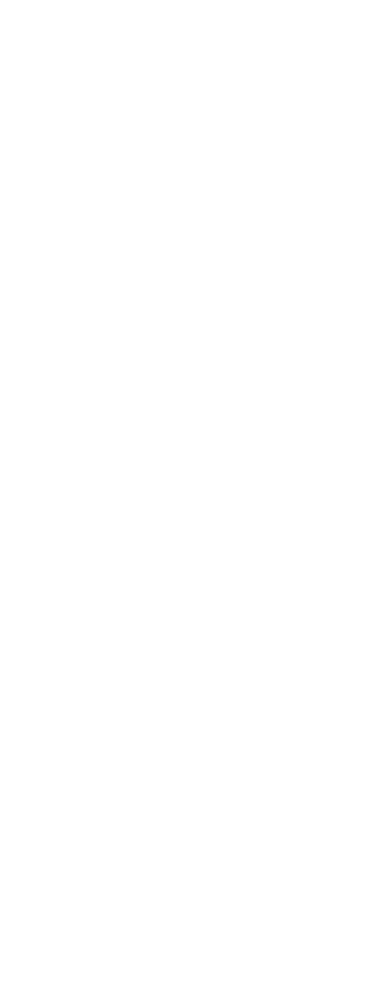
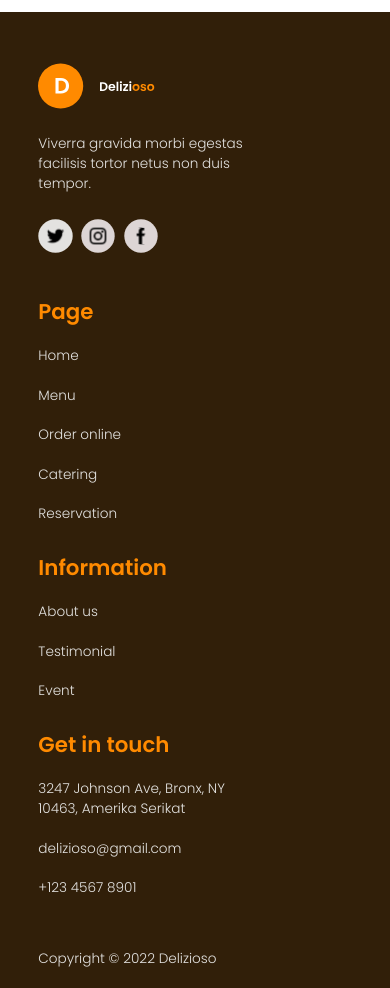
Before and after one commit to JouGoldberg/Projects, a React (Vite) app in the folder delizioso/: page /about in a window 390 px wide. Shown: the part 5520-6508 px from the top of the page. Before the commit the page ends 5532 px from the top, so only its background shows below. Built offline with nearby package versions, Linux system fonts and the light colour scheme.

Commit message:
Delizioso

```diff
--- a/delizioso/src/App.tsx
+++ b/delizioso/src/App.tsx
@@ -42,7 +42,7 @@
         <Route path='*' element={<NotFound />} />
       </Routes>
 
-      {/* {hideLayout || <Footer />} */}
+      {hideLayout || <Footer />}
     </div>
   )
 }
--- a/delizioso/src/Components/Footer/footer.module.css
+++ b/delizioso/src/Components/Footer/footer.module.css
@@ -5,14 +5,16 @@
 }
 
 .footer {
-    margin-top: 130px;
-    padding-top: 90px;
-    padding-inline: 15px;
-    background-color: #311F09;
+    padding-top: 5.86vw;
+    padding-inline: 0.98vw;
+    background-color: var(--primary);
 }
-.columnLogo{
+
+.columnLogo {
     user-select: none;
+    width: 8.46vw;
 }
+
 .insideFooter {
     display: flex;
     justify-content: space-between;
@@ -30,46 +32,107 @@
 
 .columnTitle {
     color: var(--secondary);
-    font-size: 30px;
+    font-size: 1.95vw;
     font-weight: 600;
     font-family: 'poppins';
 }
 
 .columnLink {
-    color: white;
-    margin-block: 30px;
-    font-size: 19px;
+    color: #E3E2E0;
+    margin-block: 1.95vw;
+    font-size: 1.24vw;
     font-family: 'poppins';
     font-weight: 300;
 }
 
 .sosialNetworks {
-    margin-top: 35px;
+    margin-top: 2.28vw;
     display: flex;
-    gap: 12px;
+    gap: 0.78vw;
 }
 
 .sosialNetImg {
-    width: 48px;
-    height: 48px;
+    width: 3.13vw;
+    height: 3.13vw;
     user-select: none;
 }
 
 .columnInfo {
-    color: white;
-    margin-block: 30px;
-    font-size: 19px;
+    color: #E3E2E0;
+    margin-block: 1.95vw;
+    font-size: 1.24vw;
     font-family: 'poppins';
     font-weight: 300;
-
 }
 
 .footP {
-    color: white;
+    color: #E3E2E0;
     text-align: center;
-    margin-top: 35px;
-    padding-block: 25px;
-    font-size: 19px;
+    margin-top: 2.28vw;
+    padding-block: 1.63vw;
+    font-size: 1.24vw;
     font-family: 'poppins';
     font-weight: 300;
 }
+
+@media(max-width:650px) {
+    .insideFooter {
+        flex-direction: column;
+        gap: 9vw;
+    }
+
+    .footerLeft {
+        flex-direction: column;
+    }
+
+    .footP {
+        text-align: start;
+    }
+
+    .footerLeft,
+    .footerRight {
+        width: 100%;
+    }
+
+
+    .footer {
+        padding-top: 13vw;
+        padding-inline: 2.75vw;
+    }
+
+    .columnLogo {
+        width: 30vw;
+    }
+
+    .columnTitle {
+        margin-top: 2vw;
+        font-size: 5.48vw;
+    }
+
+    .columnLink {
+        margin-block: 5vw;
+        font-size: 3.49vw;
+    }
+
+    .sosialNetworks {
+        margin-top: 6.4vw;
+        gap: 2.19vw;
+    }
+
+    .sosialNetImg {
+        width: 8.79vw;
+        height: 8.79vw;
+    }
+
+    .columnInfo {
+        margin-block: 5.4vw;
+        font-size: 3.49vw;
+    }
+
+    .footP {
+        margin-top: 3vw;
+        padding-block: 5vw;
+        font-size: 3.49vw;
+    }
+
+}
--- a/delizioso/src/Components/Footer/index.tsx
+++ b/delizioso/src/Components/Footer/index.tsx
@@ -1,12 +1,17 @@
-import React from 'react'
+import React, { useState } from 'react'
 import styles from './footer.module.css'
 import { useLocation } from 'react-router-dom'
 
 const Footer = () => {
   const location = useLocation()
-  const marginTop = location.pathname == '/contact' ? '0px' : "130px"
+
+  const [resize, setResize] = useState(window.innerWidth)
+  window.addEventListener('resize', () => setResize(window.innerWidth))
+
+
+  const marginTop = location.pathname == '/contact' ? '0px' : resize > 650 ? "8.46vw" : '18vw'
   return (
-    <div style={{marginTop:marginTop}} className={styles.footer}>
+    <div style={{ marginTop: marginTop }} className={styles.footer}>
       <div className="container">
         <div className={styles.insideFooter}>
           <div className={styles.footerRight}>
@@ -41,8 +46,8 @@
             </div>
           </div>
         </div>
+        <p className={styles.footP}>Copyright © 2022 Delizioso</p>
       </div>
-      <p className={styles.footP}>Copyright © 2022 Delizioso</p>
     </div>
   )
 }
--- a/delizioso/src/Components/Navbar/navbar.module.css
+++ b/delizioso/src/Components/Navbar/navbar.module.css
@@ -1,11 +1,11 @@
 :root {
     --primary: #311F09;
     --secondary: #FF8A00;
-    --tertiary: #3FA72F
+    --tertiary: #3FA72F;
 }
 
 .navbar {
-    padding-block: 20px;
+    padding-block: 1.302vw;
 }
 
 .insideNavbar {
@@ -19,9 +19,13 @@
     user-select: none;
 }
 
+.logo img {
+    width: 8.594vw;
+}
+
 .logoLink {
     position: absolute;
-    inset: 0px;
+    inset: 0;
 }
 
 .navLinks {
@@ -35,7 +39,7 @@
     text-decoration: none;
     font-family: 'poppins', sans-serif;
     font-weight: 400;
-    font-size: 14px;
+    font-size: 0.911vw;
 }
 
 .active {
@@ -45,7 +49,7 @@
 .navEnd {
     display: flex;
     align-items: center;
-    gap: 15px;
+    gap: 0.977vw;
 }
 
 .basketImgDiv {
@@ -54,11 +58,11 @@
 }
 
 .basketImg {
-    width: 24px;
-    height: 24px;
-    padding: 10px;
+    width: 1.563vw;
+    height: 1.563vw;
+    padding: 0.651vw;
     border-radius: 100%;
-    border: 1px solid transparent;
+    border: 0.065vw solid transparent;
     cursor: pointer;
     transition: 300ms;
 }
@@ -68,16 +72,16 @@
 }
 
 .basketNum {
-    border: 1px solid red;
+    border: 0.065vw solid red;
     background-color: red;
     color: white;
     font-family: 'poppins';
-    font-size: 9px;
     position: absolute;
-    top: 4px;
-    right: 1px;
-    width: 15px;
-    height: 15px;
+    font-size: 0.586vw;
+    top: 0.26vw;
+    right: 0.065vw;
+    width: 0.977vw;
+    height: 0.977vw;
     display: flex;
     justify-content: center;
     align-items: center;
@@ -91,9 +95,9 @@
     background-color: var(--tertiary);
     font-family: 'poppins', sans-serif;
     font-weight: 400;
-    font-size: 14px;
-    padding: 10px 26px;
-    border-radius: 35px;
+    font-size: 0.911vw;
+    padding: 0.651vw 1.693vw;
+    border-radius: 2.278vw;
     transition: 200ms;
 }
 
@@ -102,7 +106,7 @@
 }
 
 .navMenuIcon {
-    padding: 11px;
+    padding: 0.716vw;
     border-radius: 100%;
     overflow: visible;
     cursor: pointer;
@@ -124,6 +128,33 @@
 }
 
 @media(max-width:1250px) {
+    .navbar {
+        padding-block: 20px;
+    }
+
+    .logo img {
+        width: 132px;
+    }
+
+    .basketImg {
+        width: 24px;
+        height: 24px;
+        padding: 10px;
+    }
+
+    .basketNum {
+        font-size: 9px;
+        top: 4px;
+        right: 1px;
+        width: 15px;
+        height: 15px;
+    }
+
+    .navMenuIcon {
+        padding: 11px;
+    }
+
+
     .navLinks {
         display: none;
     }
--- a/delizioso/src/Components/PopularMenu/index.tsx
+++ b/delizioso/src/Components/PopularMenu/index.tsx
@@ -41,7 +41,7 @@
         setActiveMenuPage(1)
     }, [menuItem])
 
-    const marginTop: string = location.pathname == '/menu' ? '3.9vw' : 'clamp(24px, 4.2vw, 4.2vw)'
+    const marginTop: string = location.pathname == '/menu' ? '3.9vw' : 'clamp(22.5px, 3.97vw , 3.97vw)'
 
     return (
         <div style={{ marginTop: marginTop }} className={styles.popularMenu}>
--- a/delizioso/src/Components/PopularMenu/popularMenu.module.css
+++ b/delizioso/src/Components/PopularMenu/popularMenu.module.css
@@ -13,7 +13,7 @@
 }
 
 .menuTabs {
-    margin-top: 5vw;
+    margin-top: 4.9vw;
     display: grid;
     grid-template-columns: repeat(5, 1fr);
     gap: 1.3vw;
@@ -48,7 +48,7 @@
     margin-top: 3.91vw;
     display: grid;
     gap: 1.63vw;
-    grid-template-columns: 1fr 1fr 1fr ;
+    grid-template-columns: 1fr 1fr 1fr;
 }
 
 .menuCard {
@@ -74,6 +74,7 @@
     from {
         opacity: 0;
     }
+
     to {
         opacity: 1;
     }
@@ -135,8 +136,10 @@
 
 @media(max-width:650px) {
     .title {
-        font-size: clamp(42px , 11vw , 200px);
+        font-size: clamp(42px, 12vw, 12vw);
+        margin-top: clamp(0px, 6.2vw, 6.2vw);
     }
+
     .menu {
         margin-top: 6.35vw;
         grid-template-columns: 1fr 1fr;
@@ -191,7 +194,7 @@
     }
 
     .menuTabs {
-        margin-top: 8vw;
+        margin-top: clamp(26.5px, 8.2vw, 8.2vw);
         display: flex;
         gap: 1.684vw;
         width: 100%;
--- a/delizioso/src/Pages/Home/home.module.css
+++ b/delizioso/src/Pages/Home/home.module.css
@@ -199,7 +199,7 @@
 /* ---------> Reserve Table <----------- */
 
 .reserveTable {
-    margin-top: 6.8vw;
+    margin-top: 6.25vw;
     padding-block: 4.88vw;
     background-color: #fff4e7cb;
 }
@@ -307,7 +307,7 @@
 
 .chefTitle {
     color: var(--primary);
-    margin-top: clamp(24px, 3.83vw, 3.85vw);
+    margin-top: clamp(24px, 3.9vw, 3.9vw);
     font-size: 5.21vw;
     font-weight: 700;
     font-family: 'tinos';
@@ -536,7 +536,7 @@
     .restaurantButtons button {
         width: 31.134vw;
         padding-block: 2.72vw;
-        font-size: 3.4vw;
+        font-size: 3.34vw;
         border-radius: 4.8vw;
     }
 
@@ -579,7 +579,7 @@
         border: 0.156vw solid var(--secondary);
         width: 31.134vw;
         padding-block: 2.72vw;
-        font-size: 3.4vw;
+        font-size: 3.34vw;
         border-radius: 4.8vw;
     }
 
@@ -622,7 +622,7 @@
         border: 0.156vw solid var(--secondary);
         width: 31.134vw;
         padding-block: 2.72vw;
-        font-size: 3.4vw;
+        font-size: 3.34vw;
         border-radius: 4.8vw;
     }
 
@@ -648,29 +648,29 @@
     /* ---------> Chef <--------- */
 
     .chefTitle {
-        font-size: clamp(42px, 12vw, 200px);
-        margin-top: clamp(23.2px, 5, 5vw);
+        font-size: clamp(42px, 12vw, 12vw);
+        margin-top: clamp(19.5px, 6.1vw, 6.1vw);
     }
 
     .cooks {
         grid-template-columns: 1fr 1fr;
-        gap: 5.5vw 3.25vw;
-        margin-top: 8.25vw;
+        gap: 5.2vw 3.3vw;
+        margin-top: clamp(26px, 8.4vw, 8.4vw);
     }
 
     .chefImage {
         height: 75vw;
-        border-radius: 4vw;
+        border-radius: 5vw;
     }
 
     .chefName {
-        margin-top: 3.65vw;
-        font-size: 3.75vw;
+        margin-top: 3.7vw;
+        font-size: 3.65vw;
     }
 
     .chefJob {
-        margin-top: 1.6vw;
-        font-size: 3.45vw;
+        margin-top: 1.7vw;
+        font-size: 3.3vw;
     }
 
     .chefBtn {
```
